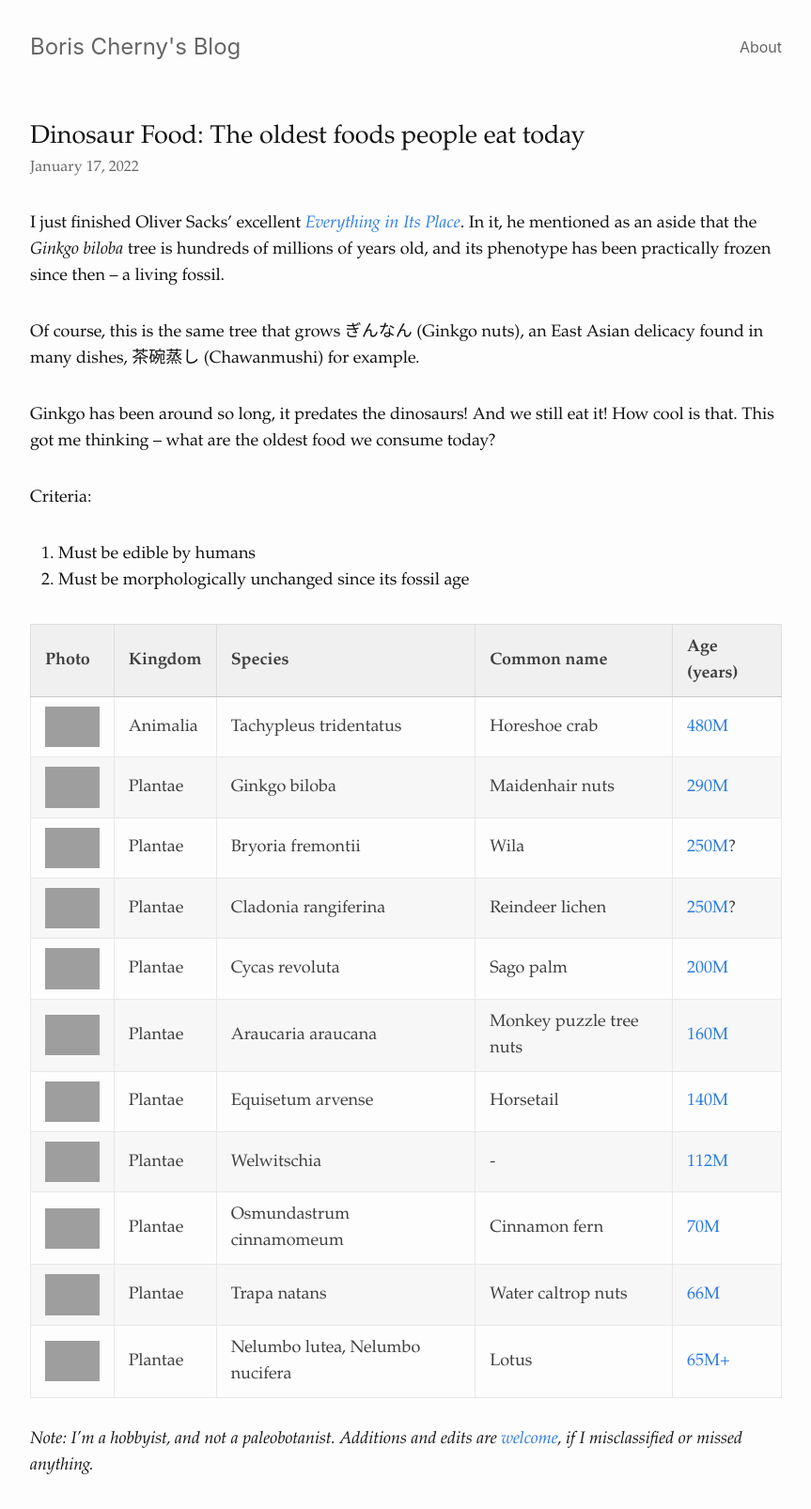
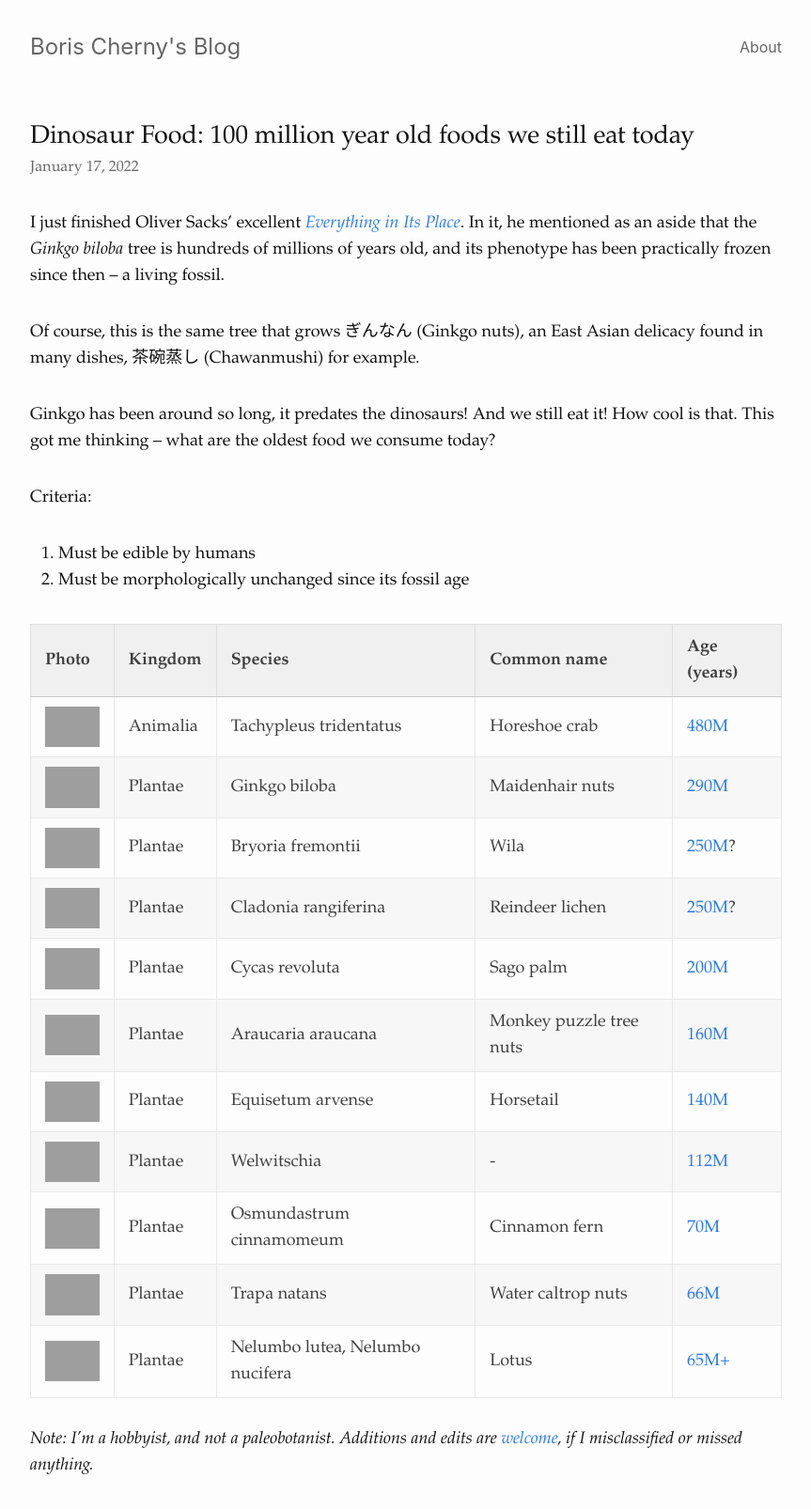
Before and after one commit to bcherny/bcherny.github.io, a Jekyll site: the page built from _posts/2022-01-17-Dinosaur-food.md, in a window 1280 px wide, cut to the strip 0-1606 px from the top of the page. Shown: the whole strip at 94% size, without its empty margins (208-1071 px from the left). Built offline with Jekyll 4.4.1, drawn with Linux system fonts in a browser that asks for light colours; grey boxes are pictures that could not be loaded.

Commit message:
Update 2022-01-17-Dinosaur-food.md

```diff
--- a/_posts/2022-01-17-Dinosaur-food.md
+++ b/_posts/2022-01-17-Dinosaur-food.md
@@ -1,6 +1,6 @@
 ---
 layout: post
-title: 'Dinosaur Food: The oldest foods people eat today'
+title: 'Dinosaur Food: 100 million year old foods we still eat today'
 categories: Food
 ---
 
```
